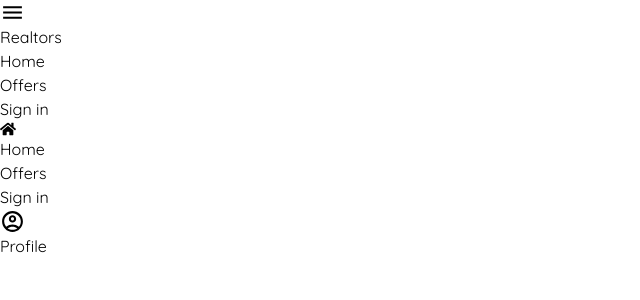
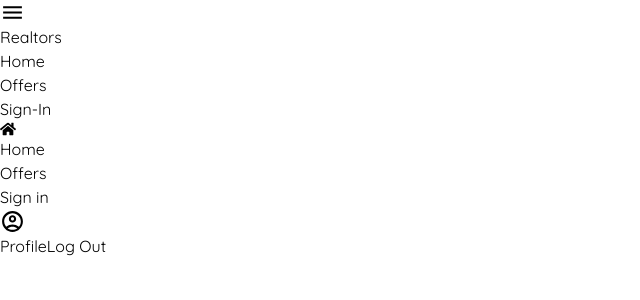
Before and after one commit to Lesuuh/Realtor, a React (Vite) app: page /profile in a window 1280 px wide. Shown: the top 300 px of the page, without its empty margins (0-640 px from the left). Built offline with nearby package versions, Linux system fonts and the light colour scheme; a web font is replaced by a local one.

Commit message:
fixed some authentication issues

```diff
--- a/src/components/Header.jsx
+++ b/src/components/Header.jsx
@@ -5,10 +5,12 @@ import {
   MdOutlineMenu,
 } from "react-icons/md";
 import { FaHome } from "react-icons/fa";
-import { useState } from "react";
+import { useEffect, useState } from "react";
+import { getAuth } from "firebase/auth";
 
 export const Header = () => {
   const [menu, setMenu] = useState(false);
+  const [displayName, setDisplayName] = useState("Sign-In");
   const location = useLocation();
 
   // function to check the pathname and return true
@@ -21,6 +23,22 @@ export const Header = () => {
   const handleMenu = () => {
     setMenu(!menu);
   };
+
+  // firebase
+
+  useEffect(() => {
+    const fetchUser = async () => {
+      const auth = getAuth();
+      const user = auth.currentUser;
+      if (user !== null) {
+        setDisplayName(user.displayName);
+      }else{
+        setDisplayName("Sign-In")
+      }
+    };
+    fetchUser();
+  }, []);
+
   return (
     <>
       <div className={`z-10 glass-header border-b shadow-sm sticky top-0 `}>
@@ -72,8 +90,13 @@ export const Header = () => {
                   RoutePathName("/signin") && "font-bold text-red-500"
                 }`}
               >
-                <Link to="/signin" onClick={() => setMenu(false)}>
-                  Sign in
+                <Link
+                  to={displayName == "Sign-In" ? "/signin" : "/profile"}
+                  onClick={() => setMenu(false)}
+                >
+                  {displayName !== null
+                    ? displayName.split(" ")[0]
+                    : "Sign-In"}
                 </Link>
               </li>
             </ul>
--- a/src/pages/Profile.jsx
+++ b/src/pages/Profile.jsx
@@ -1,7 +1,34 @@
-
+import { getAuth, signOut } from "firebase/auth";
+import { useEffect } from "react";
+import { useNavigate } from "react-router-dom";
+import { toast } from "react-toastify";
 
 export const Profile = () => {
+  const navigate = useNavigate();
+
+  const logOut = () => {
+    try {
+      const auth = getAuth();
+      signOut(auth).then(() => {
+        toast.success("User Logged Out");
+        setTimeout(() => {
+          navigate("/");
+        }, 3000);
+      });
+    } catch (error) {
+      toast.error("Error");
+    }
+  };
+
   return (
-    <div>Profile</div>
-  )
-}
+    <div className="flex items-center justify-center w-full h-[100dvh] flex-col">
+      Profile
+      <button
+        onClick={logOut}
+        className="bg-red-500 px-4 py-2 text-white rounded-md "
+      >
+        Log Out
+      </button>
+    </div>
+  );
+};
--- a/src/pages/SignIn.jsx
+++ b/src/pages/SignIn.jsx
@@ -1,25 +1,47 @@
 import { useEffect, useState } from "react";
-import { Link } from "react-router-dom";
+import { Link, useNavigate } from "react-router-dom";
 import { FaRegEye, FaRegEyeSlash } from "react-icons/fa";
 import { OAuth } from "../components/OAuth";
+import { getAuth, signInWithEmailAndPassword } from "firebase/auth";
+import { toast } from "react-toastify";
 
 export const SignIn = () => {
-  const [loginDetails, setLoginDetails] = useState({
+  const [formData, setFormData] = useState({
     email: "",
     password: "",
   });
 
+  const { email, password } = formData;
+
   const [mode, setMode] = useState(false);
 
-  useDebounce(loginDetails, 3000);
+  const navigate = useNavigate();
 
-  console.log(loginDetails);
+  useDebounce(formData, 3000);
 
   const handleChange = (e) => {
-    setLoginDetails((prevState) => ({
+    setFormData((prevState) => ({
       ...prevState,
       [e.target.name]: e.target.value,
     }));
+  };
+
+  // onSubmit function
+  const onSubmit = async (e) => {
+    e.preventDefault();
+    try {
+      const auth = getAuth();
+      const userCredential = await signInWithEmailAndPassword(
+        auth,
+        email,
+        password
+      );
+      if (userCredential.user) {
+        navigate("/");
+      }
+    } catch (error) {
+      toast.error("Bad user credentials");
+    }
   };
 
   // setting debounce
@@ -50,19 +72,19 @@ export const SignIn = () => {
           />
         </div>
         <div className="w-full">
-          <form action="">
+          <form action="" onSubmit={onSubmit}>
             <input
               type="email"
-              value={loginDetails.email}
+              value={formData.email}
               name="email"
               onChange={handleChange}
               placeholder="Email address"
               className="border border-blue-300 focus:outline-none focus:border-blue-500 w-full px-4 rounded-md text-sm py-2"
             />
-            <div className="pt-5 relative -z-10">
+            <div className="pt-5 relative">
               <input
                 type={mode ? "text" : "password"}
-                value={loginDetails.password}
+                value={formData.password}
                 name="password"
                 onChange={handleChange}
                 placeholder="Password"
@@ -78,7 +100,7 @@ export const SignIn = () => {
             <div className="">
               <div className="text-sm py-5 flex justify-between whitespace-nowrap">
                 <p>
-                  Don't have an account?{" "}
+                  Dont have an account?{" "}
                   <Link
                     to="/signup"
                     className="text-red-500 font-semibold ml-.5"
@@ -94,7 +116,10 @@ export const SignIn = () => {
               </div>
             </div>
 
-            <button className="bg-blue-500 text-white font-medium w-full py-2  text-sm rounded-md hover:bg-blue-600 transition duration-150 ease-in-out active:bg-blue-800 hover:shadow-md">
+            <button
+
+              className="bg-blue-500 text-white font-medium w-full py-2  text-sm rounded-md hover:bg-blue-600 transition duration-150 ease-in-out active:bg-blue-800 hover:shadow-md"
+            >
               Sign-in
             </button>
           </form>
```
